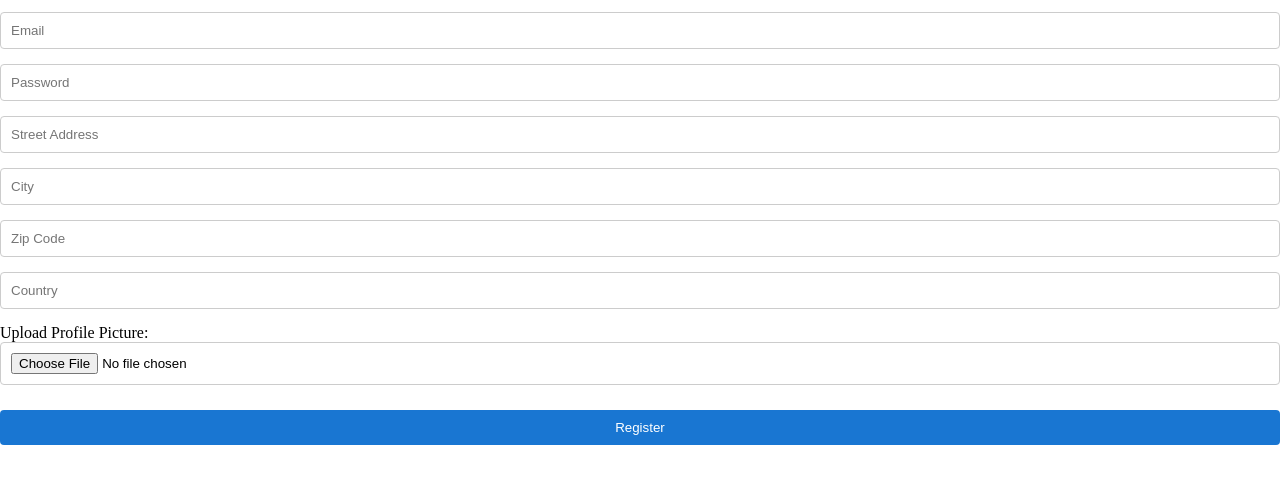
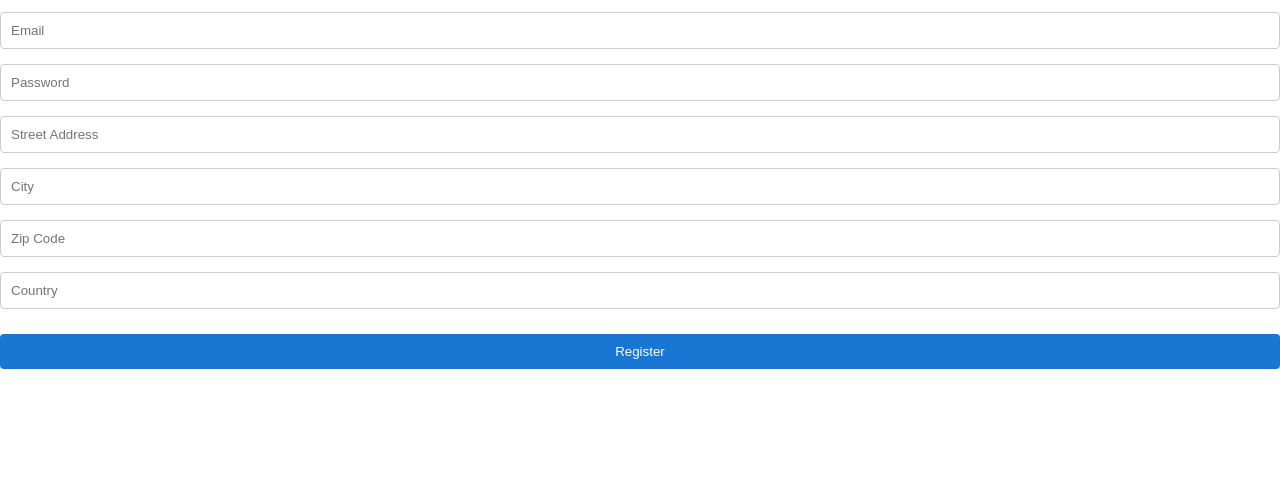
Before and after one commit to jwanmo/My-Board, a website: page public/register.html in a window 1280 px wide. Shown: the part 97-580 px from the top of the page. Drawn offline with Linux system fonts and the light colour scheme.

Commit message:
Latest update on tasks and code cleanup.

```diff
--- a/public/register.html
+++ b/public/register.html
@@ -10,10 +10,8 @@
             <input id="city" name="city" type="text" placeholder="City" value="" />
             <input id="zipcode" name="zipcode" type="text" placeholder="Zip Code" value="" />
             <input id="country" name="country" type="text" placeholder="Country" value="" />
-            <div class="file-upload">
-                <label for="profilePic">Upload Profile Picture:</label>
-                <input id="profilePic" name="profilePic" type="file" accept="image/*" />
-            </div>
+
             <button id="register" type="submit">Register</button>
+        </div>
     </form>
 </main>
```
